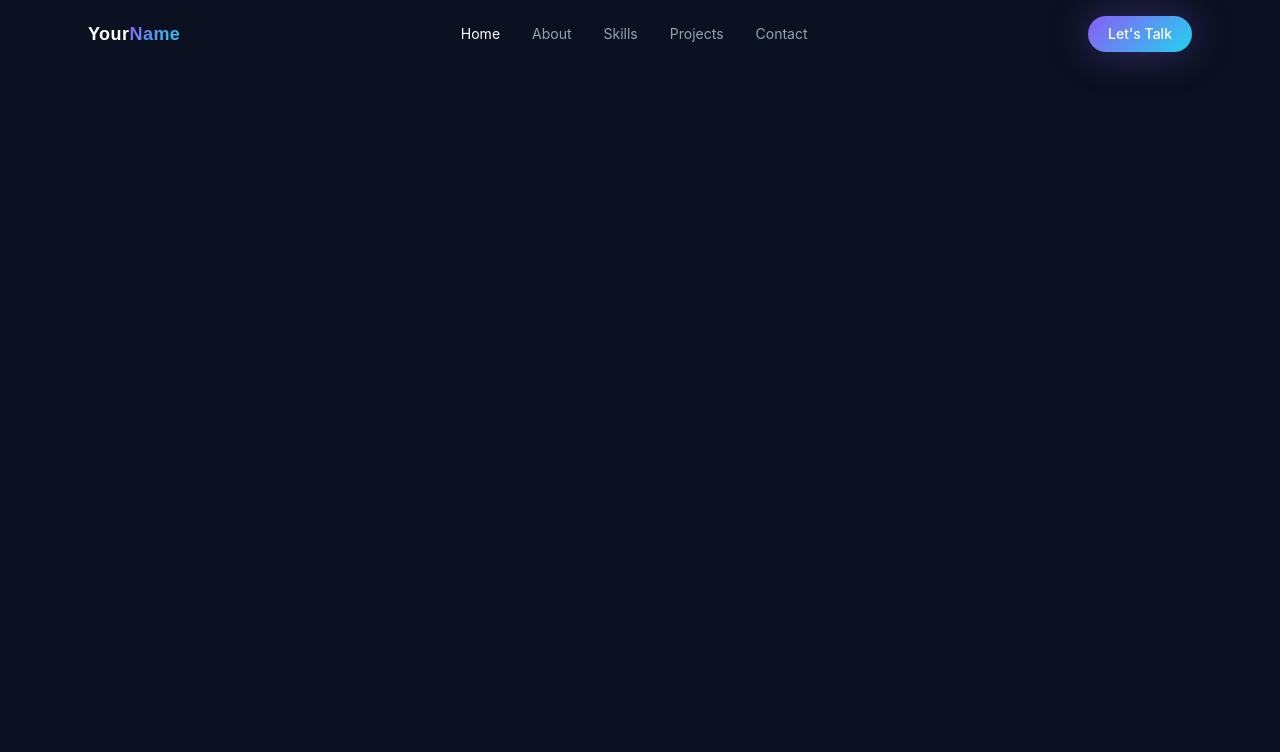
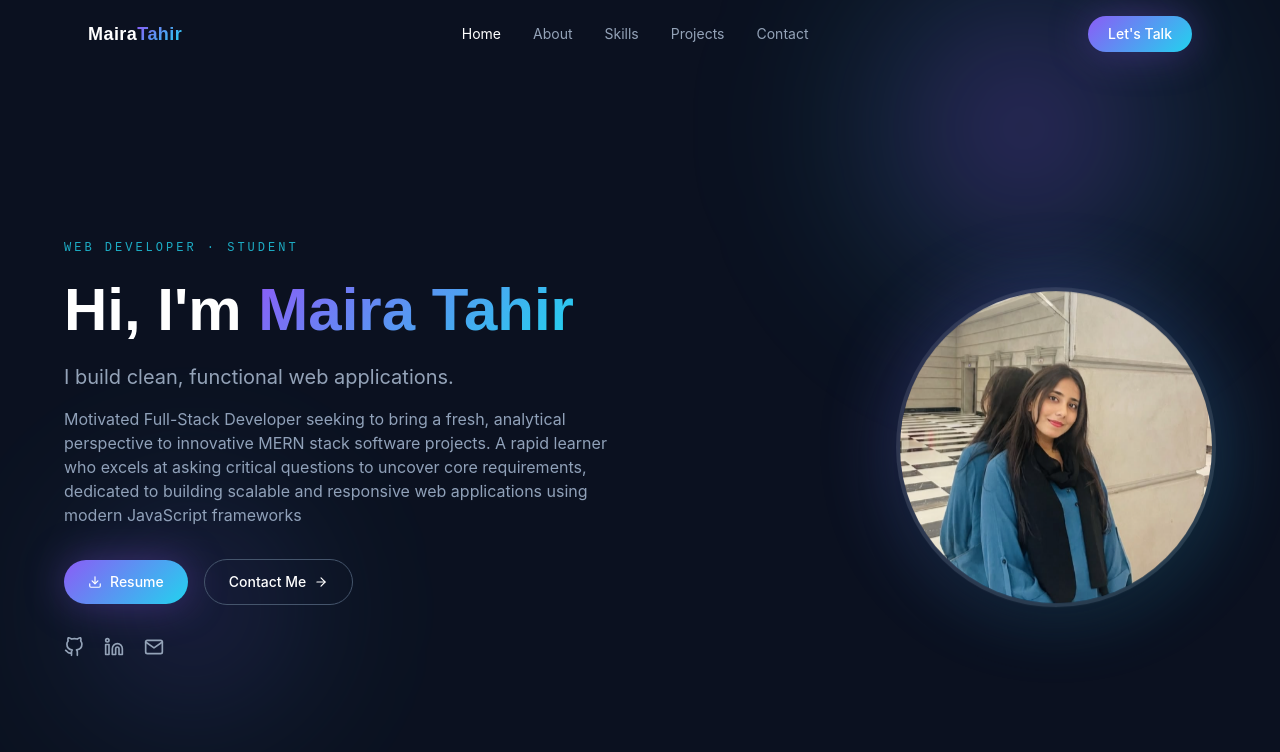
Before and after one commit to maira32/react-portfolio, a React (Vite) app: page / in a window 1280 px wide. Shown: the top 752 px of the page. Built offline with nearby package versions, Linux system fonts and the light colour scheme.

Commit message:
added hero

```diff
--- a/src/App.jsx
+++ b/src/App.jsx
@@ -1,6 +1,6 @@
 import Navbar from './components/Navbar'
-/*import Hero from './components/Hero'
-import About from './components/About'
+import Hero from './components/Hero'
+/*import About from './components/About'
 import Skills from './components/Skills'
 import Projects from './components/Projects'
 import Contact from './components/Contact'*/
@@ -9,7 +9,9 @@ export default function App() {
   return (
     <div className="min-h-screen overflow-x-hidden bg-base">
       <Navbar />
-
+      <main>
+        <Hero/>
+      </main>
     </div>
   )
 }
--- /dev/null
+++ b/src/components/Hero.jsx
@@ -0,0 +1,71 @@
+import { FiGithub, FiLinkedin, FiMail, FiDownload, FiArrowRight } from 'react-icons/fi'
+
+export default function Hero() {
+  return (
+    <section
+      id="home"
+      className="relative flex min-h-screen items-center overflow-hidden px-6 pt-24"
+    >
+      <div className="pointer-events-none absolute -top-32 right-0 h-[32rem] w-[32rem] rounded-full bg-grad-radial-glow blur-3xl" />
+      <div className="pointer-events-none absolute bottom-0 left-0 h-96 w-96 rounded-full bg-grad-radial-glow blur-3xl opacity-60" />
+
+      <div className="relative mx-auto grid max-w-6xl grid-cols-1 items-center gap-14 md:grid-cols-2">
+        <div className="order-2 md:order-1 animate-fade-up">
+          <p className="eyebrow mb-4">Web Developer · Student</p>
+
+          <h1 className="font-display text-4xl font-bold leading-tight text-white sm:text-5xl lg:text-6xl">
+            Hi, I'm <span className="text-gradient">Maira Tahir</span>
+          </h1>
+
+          <p className="mt-4 text-lg text-muted sm:text-xl">
+            I build clean, functional web applications.
+          </p>
+
+          <p className="mt-4 max-w-xl text-slate-400">
+           Motivated Full-Stack Developer seeking to bring a fresh, analytical perspective to innovative MERN stack software
+projects. A rapid learner who excels at asking critical questions to uncover core requirements, dedicated to building
+scalable and responsive web applications using modern JavaScript frameworks
+          </p>
+
+          <div className="mt-8 flex flex-wrap items-center gap-4">
+            <a
+              href="/Resume.pdf"
+              className="inline-flex items-center gap-2 rounded-full bg-grad-accent px-6 py-3 text-sm font-medium text-white shadow-glow transition-transform hover:scale-105"
+            >
+              <FiDownload /> Resume
+            </a>
+            <a
+              href="#contact"
+              className="inline-flex items-center gap-2 rounded-full border border-slate-600 px-6 py-3 text-sm font-medium text-white transition-colors hover:border-accent-cyan hover:text-accent-cyan"
+            >
+              Contact Me <FiArrowRight />
+            </a>
+          </div>
+
+          <div className="mt-8 flex items-center gap-5 text-xl text-muted">
+            <a href="https://github.com/maira32" target="_blank" rel="noreferrer" className="transition-colors hover:text-white" aria-label="GitHub">
+              <FiGithub />
+            </a>
+            <a href="https://www.linkedin.com/in/maira-tahir-380a38308" target="_blank" rel="noreferrer" className="transition-colors hover:text-white" aria-label="LinkedIn">
+              <FiLinkedin />
+            </a>
+            <a href="mailto:mairatahir3@gmail.com" className="transition-colors hover:text-white" aria-label="Email">
+              <FiMail />
+            </a>
+          </div>
+        </div>
+
+        <div className="order-1 md:order-2 flex justify-center md:justify-end">
+          <div className="relative animate-float">
+            <div className="absolute inset-0 -z-10 rounded-full bg-grad-accent opacity-30 blur-2xl" />
+            <img
+              src="/pic.png"
+              alt="maira profile photo"
+              className="h-64 w-64 rounded-full border-4 border-white/10 object-cover shadow-2xl sm:h-80 sm:w-80"
+            />
+          </div>
+        </div>
+      </div>
+    </section>
+  )
+}
--- a/src/components/Navbar.jsx
+++ b/src/components/Navbar.jsx
@@ -14,14 +14,12 @@ export default function Navbar() {
   const [menuOpen, setMenuOpen] = useState(false)
   const [activeSection, setActiveSection] = useState('home')
 
-  // Toggle solid/blurred background after scrolling past the hero
   useEffect(() => {
     const onScroll = () => setScrolled(window.scrollY > 40)
     window.addEventListener('scroll', onScroll)
     return () => window.removeEventListener('scroll', onScroll)
   }, [])
 
-  // Highlight the nav link for whichever section is currently in view
   useEffect(() => {
     const sections = NAV_LINKS.map((link) => document.querySelector(link.href))
     const observer = new IntersectionObserver(
@@ -47,12 +45,10 @@ export default function Navbar() {
       }`}
     >
       <nav className="max-w-6xl mx-auto flex items-center justify-between px-6 py-4">
-        {/* EDIT ME: replace with your name / logo */}
         <a href="#home" className="font-display text-lg font-semibold tracking-wide text-white">
-          Your<span className="text-gradient">Name</span>
+          Maira<span className="text-gradient">Tahir</span>
         </a>
 
-        {/* Desktop links */}
         <ul className="hidden md:flex items-center gap-8 font-body text-sm">
           {NAV_LINKS.map((link) => (
             <li key={link.href}>
@@ -75,7 +71,6 @@ export default function Navbar() {
           Let's Talk
         </a>
 
-        {/* Mobile menu toggle */}
         <button
           className="md:hidden text-2xl text-white"
           onClick={() => setMenuOpen((prev) => !prev)}
@@ -85,7 +80,6 @@ export default function Navbar() {
         </button>
       </nav>
 
-      {/* Mobile menu */}
       {menuOpen && (
         <div className="md:hidden glass px-6 pb-6 pt-2">
           <ul className="flex flex-col gap-4 font-body text-sm">
```
Also changed, not shown: public/pic.png (added), 1 other file (tests, documents, lock files or other folders).
